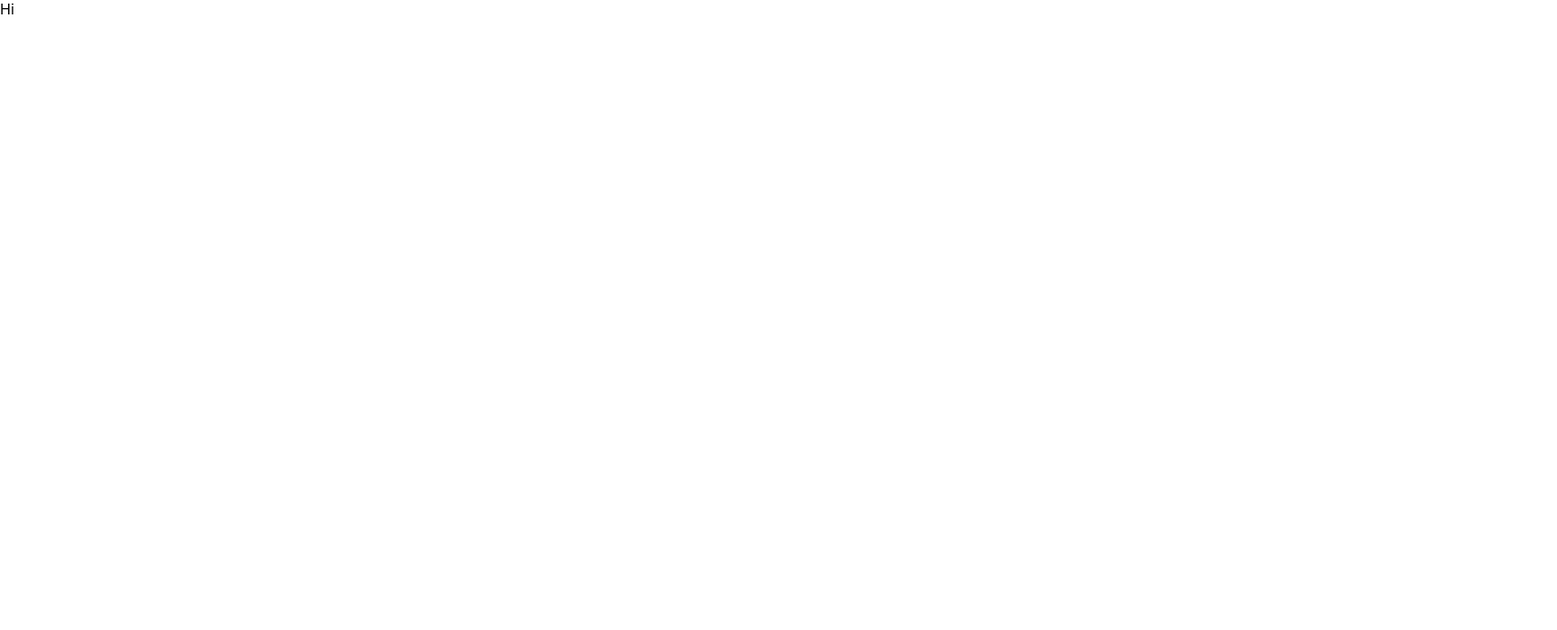
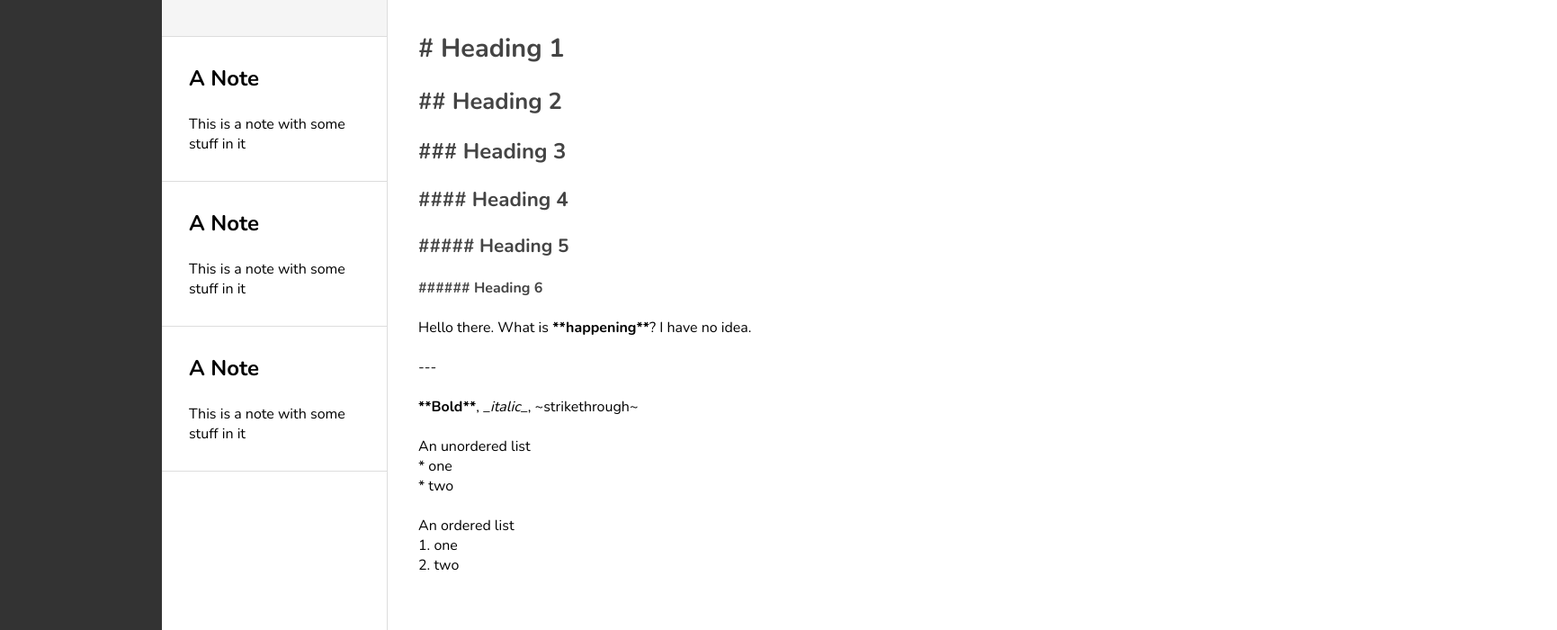
Before and after one commit to stevenocchipinti/markdownish, a React (Create React App) app: page / in a window 1280 px wide. Shown: the top 700 px of the page at 90% size, 1731 px wide, since content can reach past the window. Built offline with nearby package versions, Linux system fonts and the light colour scheme.

Commit message:
Basic editor and desktop layout working
This commit contains a (commented) hack that will call `refresh` after 250
milliseconds to fix a graphical glitch caused by using variable line heights.
There may be a better way of doing this but this was the quickest solution I
found and will do for now!

```diff
--- a/package.json
+++ b/package.json
@@ -6,7 +6,9 @@
     "codemirror": "^5.41.0",
     "react": "^16.6.0",
     "react-dom": "^16.6.0",
-    "react-scripts": "2.1.1"
+    "react-scripts": "2.1.1",
+    "styled-components": "^4.1.1",
+    "typeface-nunito": "^0.0.54"
   },
   "scripts": {
     "start": "react-scripts start",
--- a/src/App.css
+++ b/src/App.css
@@ -1,4 +1,5 @@
 .App {
+  font-family: "Nunito";
   text-align: center;
 }
 
--- a/src/App.js
+++ b/src/App.js
@@ -1,8 +1,65 @@
 import React, { Component } from "react"
+import styled from "styled-components"
+import Editor from "./Editor"
+
+const Layout = styled.main`
+  display: flex;
+  height: 100vh;
+  width: 100vw;
+`
+
+const Sidebar = styled.section`
+  background-color: #333;
+  height: 100vh;
+  width: 180px;
+  flex-shrink: 0;
+`
+
+const NoteList = styled.section`
+  height: 100vh;
+  width: 250px;
+  border-right: 1px solid #ddd;
+  flex-shrink: 0;
+`
+
+const SearchBar = styled.div`
+  height: 40px;
+  background-color: #f5f5f5;
+  border-bottom: 1px solid #ddd;
+`
+
+const ItemCard = styled.article`
+  padding: 30px;
+  border-bottom: 1px solid #ddd;
+`
+
+const ItemHeading = styled.div`
+  font-size: 1.5em;
+  font-weight: bold;
+  margin-bottom: 1em;
+`
+
+const Item = ({ heading, children }) => (
+  <ItemCard>
+    <ItemHeading>{heading}</ItemHeading>
+    <div>{children}</div>
+  </ItemCard>
+)
 
 class App extends Component {
   render() {
-    return <div className="App">Hi</div>
+    return (
+      <Layout>
+        <Sidebar />
+        <NoteList>
+          <SearchBar />
+          <Item heading="A Note">This is a note with some stuff in it</Item>
+          <Item heading="A Note">This is a note with some stuff in it</Item>
+          <Item heading="A Note">This is a note with some stuff in it</Item>
+        </NoteList>
+        <Editor />
+      </Layout>
+    )
   }
 }
 
--- /dev/null
+++ b/src/Editor/index.js
@@ -0,0 +1,88 @@
+import React, { Component } from "react"
+import styled, { createGlobalStyle } from "styled-components"
+import CodeMirror from "codemirror"
+
+import "codemirror/lib/codemirror.css"
+import "codemirror/mode/gfm/gfm.js"
+import "./markdownish-theme.css"
+
+const Section = styled.section`
+  overflow: hidden;
+  width: 100%;
+`
+
+const GlobalStyle = createGlobalStyle`
+  .CodeMirror {
+    font-family: Nunito, Arial, monospace;
+    font-size: 16px;
+    padding: 30px;
+    height: calc(100vh - 60px);
+  }
+`
+
+const Toolbar = styled.div`
+  position: absolute;
+  bottom: 0;
+  width: 100%;
+  border-top: 1px solid #ddd;
+  padding: 10px;
+  z-index: 2;
+`
+
+class App extends Component {
+  constructor(props) {
+    super(props)
+    this.textAreaRef = React.createRef()
+  }
+
+  componentDidMount() {
+    this.codeMirror = CodeMirror.fromTextArea(this.textAreaRef.current, {
+      lineWrapping: true,
+      theme: "markdownish",
+      scrollbarStyle: "null",
+      mode: {
+        name: "gfm",
+        gitHubSpice: false
+      }
+    })
+    // Hack to make the actual line heights match what is displayed
+    setTimeout(() => this.codeMirror.refresh(), 250)
+  }
+
+  prev() {
+    this.codeMirror.focus()
+    this.codeMirror.execCommand("goWordLeft")
+  }
+
+  next() {
+    this.codeMirror.focus()
+    this.codeMirror.execCommand("goWordRight")
+  }
+
+  render() {
+    const sample =
+      "# Heading 1\n\n" +
+      "## Heading 2\n\n" +
+      "### Heading 3\n\n" +
+      "#### Heading 4\n\n" +
+      "##### Heading 5\n\n" +
+      "###### Heading 6\n\n" +
+      "Hello there. What is **happening**? I have no idea.\n\n" +
+      "---\n\n" +
+      "**Bold**, _italic_, ~strikethrough~\n\n" +
+      "An unordered list\n* one\n* two\n\n" +
+      "An ordered list\n1. one\n2. two"
+    return (
+      <Section>
+        <GlobalStyle />
+        <textarea ref={this.textAreaRef} defaultValue={sample} />
+        <Toolbar>
+          <button onClick={e => this.prev()}>Prev</button>
+          <button onClick={e => this.next()}>Next</button>
+        </Toolbar>
+      </Section>
+    )
+  }
+}
+
+export default App
--- /dev/null
+++ b/src/Editor/markdownish-theme.css
@@ -0,0 +1,58 @@
+.cm-s-markdownish .cm-header {
+  font-weight: bold;
+  color: #444;
+}
+
+.cm-s-markdownish .cm-header-1 {
+  font-size: 1.8em;
+}
+.cm-s-markdownish .cm-header-2 {
+  font-size: 1.6em;
+}
+.cm-s-markdownish .cm-header-3 {
+  font-size: 1.5em;
+}
+.cm-s-markdownish .cm-header-4 {
+  font-size: 1.4em;
+}
+.cm-s-markdownish .cm-header-5 {
+  font-size: 1.3em;
+}
+.cm-s-markdownish .cm-header-6 {
+  font-size: 1em;
+}
+
+/* .cm-s-markdownish .cm-quote {color: #090;} */
+/* .cm-negative {color: #d44;} */
+/* .cm-positive {color: #292;} */
+/* .cm-header, .cm-strong {font-weight: bold;} */
+/* .cm-em {font-style: italic;} */
+/* .cm-link {text-decoration: underline;} */
+/* .cm-strikethrough {text-decoration: line-through;} */
+
+/* .cm-s-markdownish .cm-keyword {color: #708;} */
+/* .cm-s-markdownish .cm-atom {color: #219;} */
+/* .cm-s-markdownish .cm-number {color: #164;} */
+/* .cm-s-markdownish .cm-def {color: #00f;} */
+/* .cm-s-markdownish .cm-variable, */
+/* .cm-s-markdownish .cm-punctuation, */
+/* .cm-s-markdownish .cm-property, */
+/* .cm-s-markdownish .cm-operator {} */
+/* .cm-s-markdownish .cm-variable-2 {color: #05a;} */
+/* .cm-s-markdownish .cm-variable-3, .cm-s-markdownish .cm-type {color: #085;} */
+/* .cm-s-markdownish .cm-comment {color: #a50;} */
+/* .cm-s-markdownish .cm-string {color: #a11;} */
+/* .cm-s-markdownish .cm-string-2 {color: #f50;} */
+/* .cm-s-markdownish .cm-meta {color: #555;} */
+/* .cm-s-markdownish .cm-qualifier {color: #555;} */
+/* .cm-s-markdownish .cm-builtin {color: #30a;} */
+/* .cm-s-markdownish .cm-bracket {color: #997;} */
+/* .cm-s-markdownish .cm-tag {color: #170;} */
+/* .cm-s-markdownish .cm-attribute {color: #00c;} */
+/* .cm-s-markdownish .cm-hr {color: #999;} */
+/* .cm-s-markdownish .cm-link {color: #00c;} */
+
+/* .cm-s-markdownish .cm-error {color: #f00;} */
+/* .cm-invalidchar {color: #f00;} */
+
+/* .CodeMirror-composing { border-bottom: 2px solid; } */
--- a/src/index.css
+++ b/src/index.css
@@ -1,8 +1,8 @@
 body {
   margin: 0;
   padding: 0;
-  font-family: -apple-system, BlinkMacSystemFont, "Segoe UI", "Roboto", "Oxygen",
-    "Ubuntu", "Cantarell", "Fira Sans", "Droid Sans", "Helvetica Neue",
+  font-family: "Nunito", -apple-system, BlinkMacSystemFont, "Segoe UI", "Roboto",
+    "Oxygen", "Ubuntu", "Cantarell", "Fira Sans", "Droid Sans", "Helvetica Neue",
     sans-serif;
   -webkit-font-smoothing: antialiased;
   -moz-osx-font-smoothing: grayscale;
```
Also changed, not shown: src/Editor.js (deleted, +0 -45 lines), src/index.js (+9 -7 lines), 1 other file (tests, documents, lock files or other folders).
